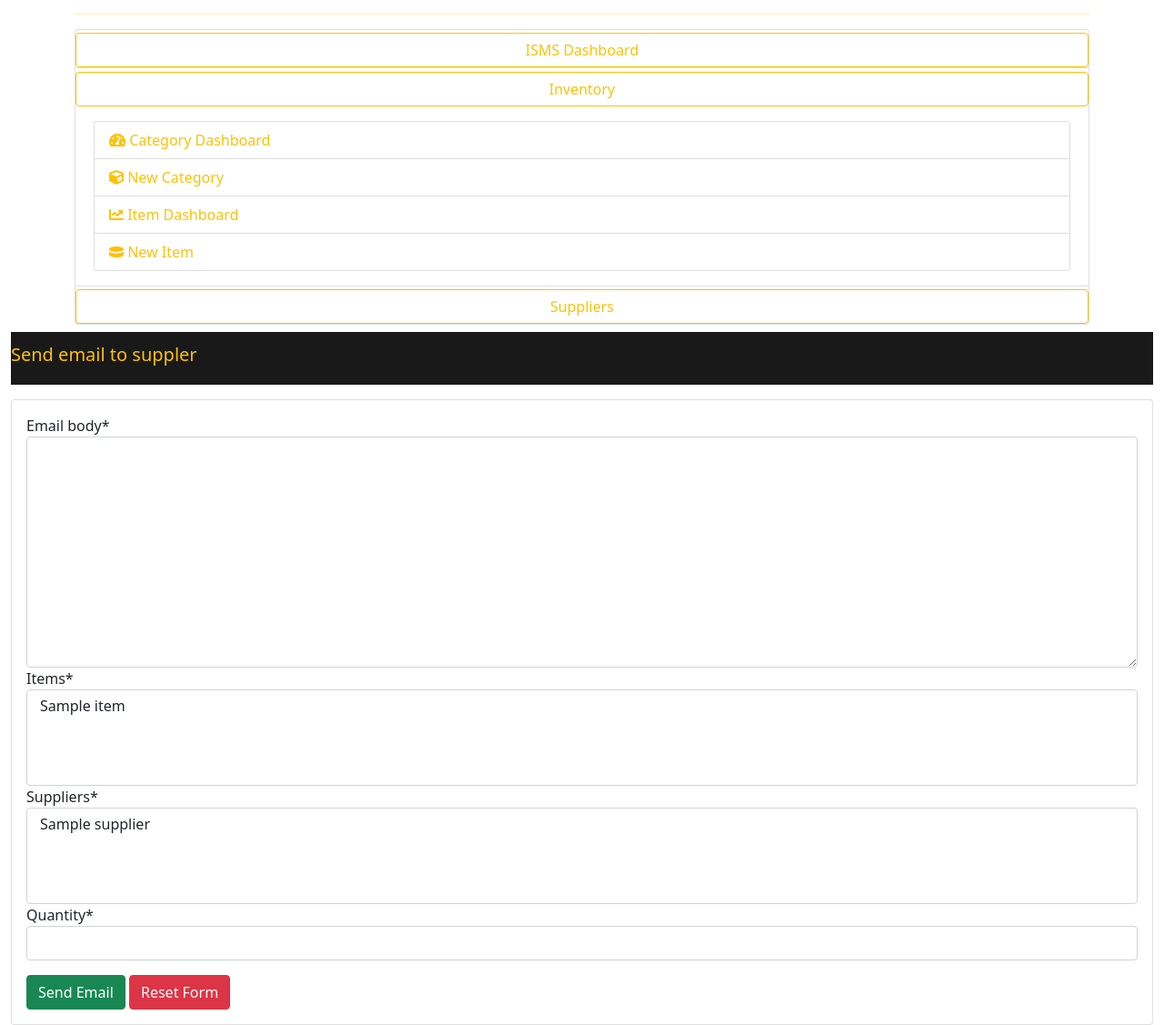
After one commit to isurukavinda99/GrandElite, a Django app: page /isms/send_email in a window 1280 px wide. The commit adds this page. Shown: the part 301-1428 px from the top of the page at 91% size. Run offline with Django 3.2, Linux system fonts and the light colour scheme; tables that the repository leaves empty hold one stand-in row (values such as "Sample post"); some libraries are stand-ins or nearby versions.

Commit message:
Update ORM model file and change send email HTML template

```diff
--- a/ISMS/models.py
+++ b/ISMS/models.py
@@ -52,5 +52,5 @@ class SendMail(models.Model):
     email_body = models.TextField()
     items = models.ManyToManyField(Item , related_name="ordered_items")
     suppliers = models.ManyToManyField(Supplier , related_name="request_suppliers")
-    quantity = models.ImageField()
+    quantity = models.IntegerField()
     request_date = models.DateTimeField(auto_now_add=True)
--- a/ISMS/urls.py
+++ b/ISMS/urls.py
@@ -25,4 +25,5 @@ urlpatterns = [
     path('view_suppler/<int:id>' , view_suppler , name = 'view_suppler'),
     path('update_suppler/<int:id>' , update_suppler , name = 'update_suppler'),
     path('delete_suppler/<int:id>' , delete_suppler , name = 'delete_suppler'),
+    path('send_email' , send_email_to_suppler , name ='send_email'),
 ]
--- a/ISMS/views.py
+++ b/ISMS/views.py
@@ -339,3 +339,13 @@ def delete_suppler(request , id):
 
     messages.success(request, 'Delete success !')
     return redirect('suppler_list')
+
+def send_email_to_suppler(request):
+
+    send_email_form = SendEmailForm(prefix='send_email')
+
+    context = {
+        'form' : send_email_form
+    }
+
+    return render(request, template_name= 'ISMS/suppler/send_email_to_suppler.html' , context=context)
--- a/templates/ISMS/general_layout/general_layout.html
+++ b/templates/ISMS/general_layout/general_layout.html
@@ -95,7 +95,7 @@
             <div class="list-group" >
                 <a href="{% url 'suppler_list' %}" class="list-group-item text-warning list-group-item-action nav-block"><i class="fas fa-tachometer-alt"></i>  Suppler Dashboard</a>
                 <a href="{% url 'new_suppler' %}" class="list-group-item text-warning list-group-item-action nav-block"><i class="fas fa-cube"></i> New Suppler</a>
-                <a href="" class="list-group-item text-warning list-group-item-action nav-block"><i class="fas fa-at"></i> Request By Email</a>
+                <a href="{% url 'send_email' %}" class="list-group-item text-warning list-group-item-action nav-block"><i class="fas fa-at"></i> Request By Email</a>
             </div>
         </div>
         </div>
--- /dev/null
+++ b/templates/ISMS/suppler/send_email_to_suppler.html
@@ -0,0 +1,50 @@
+{% extends 'ISMS/general_layout/general_layout.html' %}
+
+{% load crispy_forms_tags %}
+
+{% block title %}
+    Send email
+{% endblock %}
+
+{% block nav_title %}
+    Send email to suppler
+{% endblock %}
+
+
+{% block main_content %}
+
+    <div class="card mt-3">
+        <div class="card-body">
+
+            <form action="">
+
+                {% csrf_token %}
+
+                <div class="form-group">
+                    {{ form.email_body | as_crispy_field}}
+                </div>
+
+                <div class="form-group">
+                    {{ form.items | as_crispy_field}}
+                </div>
+
+                <div class="form-group">
+                    {{ form.suppliers | as_crispy_field}}
+                </div>
+
+                <div class="form-group">
+                    {{ form.quantity | as_crispy_field}}
+                </div>
+
+                <div class="form-group mt-3">
+                    <button type="" class="btn btn-success">Send Email</button>
+                    <button type="reset" class="btn btn-danger">Reset Form</button>
+                </div>
+
+            </form>
+
+
+        </div>
+    </div>
+
+{% endblock %}
```
Also changed, not shown: ISMS/migrations/0009_alter_sendmail_quantity.py (added).
